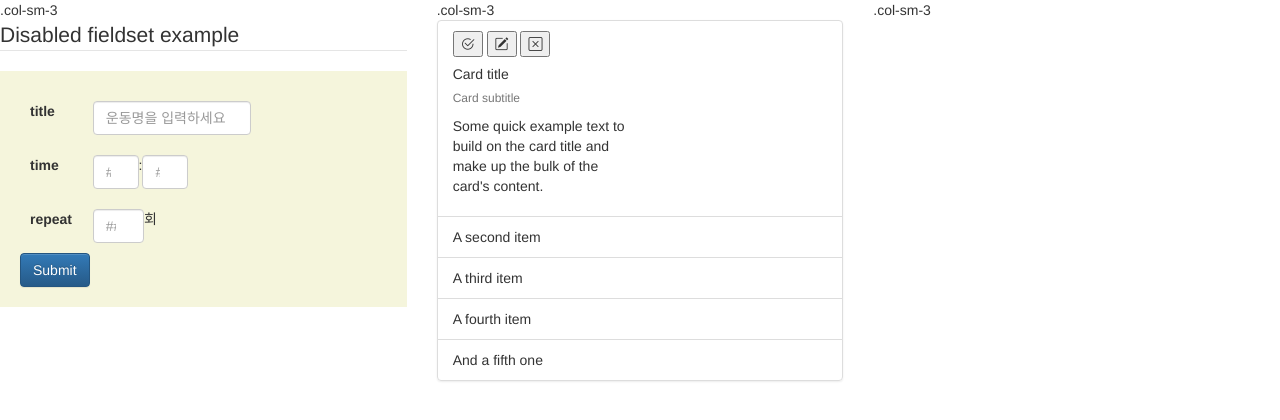
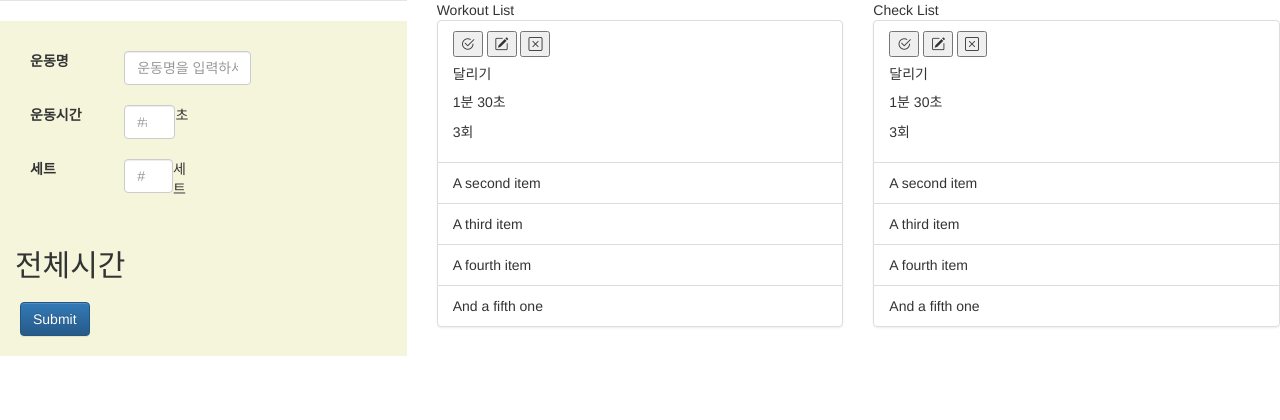
Before and after one commit to r14minji/temporary, a plain HTML site: page Workout/main.html in a window 1280 px wide. Drawn offline with nearby package versions, Linux system fonts and the light colour scheme.

Commit message:
main bootstrap

```diff
--- a/Workout/main.html
+++ b/Workout/main.html
@@ -6,6 +6,7 @@
   <meta http-equiv="X-UA-Compatible" content="IE=edge">
   <meta name="viewport" content="width=device-width, initial-scale=1.0">
   <link rel="stylesheet" href="./CSS/workout.css">
+  <script src="//code.jquery.com/jquery-1.11.1.min.js"></script>
   <!-- Option 1: Include in HTML -->
   <link rel="stylesheet" href="https://cdn.jsdelivr.net/npm/bootstrap-icons@1.3.0/font/bootstrap-icons.css">
   <!-- 합쳐지고 최소화된 최신 CSS -->
@@ -19,39 +20,45 @@
 
 <body>
   <div class="row">
-    <div class="col-md-4">.col-sm-3
-      <legend>Disabled fieldset example</legend>
+    <div class="col-md-4">
+      <legend></legend>
       <form class="form_area">
         <div class="mb-3 row">
-          <label for="inputTitle" class="col-sm-2 col-form-label">title</label>
-          <div class="col-sm-6">
+          <label for="inputTitle" class="col-sm-3 col-form-label">운동명</label>
+          <div class="col-sm-5">
             <input type="text" class="form-control" id="inputTitle" placeholder="운동명을 입력하세요">
           </div>
         </div>
         <div class="mb-3 row">
-          <label for="inputTime" class="col-sm-2 col-form-label">time</label>
-          <div class="col-sm-4 inputTime">
+          <label for="inputTime" class="col-sm-3 col-form-label">운동시간</label>
+          <div class="col-sm-3 inputTime">
             <input type="number" class="form-control" id="inputMinute" placeholder="##">
-            <p>:</p>
-            <input type="number" class="form-control" id="inputSecond" placeholder="##">
+            <p>초</p>
           </div>
         </div>
         <div class="mb-3 row">
-          <label for="inputRepeat" class="col-sm-2 col-form-label">repeat</label>
+          <label for="inputRepeat" class="col-sm-3 col-form-label">세트</label>
           <div class="col-sm-3 inputRepeat">
             <input type="number" class="form-control" id="inputRepeat" placeholder="##">
-            <p>회</p>
+            <p>세트</p>
           </div>
+        </div>
+        <div class="mb-3 row">
+          <h2>전체시간</h2>
         </div>
         <div class="col-auto">
           <button type="submit" class="btn btn-primary">Submit</button>
         </div>
       </form>
     </div>
-    <div class="col-md-4">.col-sm-3
+    <!-- 운동리스트 -->
+    <div class="col-md-4">
+      <div class="card" style="width: 100%;">
+        <div class="card-header">
+          Workout List
+        </div>
         <ul class="list-group">
           <li class="list-group-item">
-          <div class="card" style="width: 18rem;">
             <div class="btn_area">
               <button class="workout next">
                 <i class="bi bi-check2-circle"></i>
@@ -63,11 +70,11 @@
                 <i class="bi bi-x-square"></i>
               </button>
             </div>
+            <div class="contents_area">
               <div class="card-body">
-              <h5 class="card-title">Card title</h5>
-              <h6 class="card-subtitle mb-2 text-muted">Card subtitle</h6>
-              <p class="card-text">Some quick example text to build on the card title and make up the bulk of the card's
-                content.</p>
+                <h5 class="card-title">달리기</h5>
+                <p class="card-text"> 1분 30초</p>
+                <p class="card-text"> 3회</p>
               </div>
             </div>
           </li>
@@ -76,13 +83,42 @@
           <li class="list-group-item">A fourth item</li>
           <li class="list-group-item">And a fifth one</li>
         </ul>
-
-
-
-
       </div>
-    <div class="col-md-4">.col-sm-3
-
+    </div>
+    <!-- 체크리스트 -->
+    <div class="col-md-4">
+      <div class="card" style="width: 100%;">
+        <div class="card-header">
+          Check List
+        </div>
+        <ul class="list-group">
+          <li class="list-group-item">
+            <div class="btn_area">
+              <button class="workout next">
+                <i class="bi bi-check2-circle"></i>
+              </button>
+              <button class="workout modify">
+                <i class="bi bi-pencil-square"></i>
+              </button>
+              <button class="workout delete">
+                <i class="bi bi-x-square"></i>
+              </button>
+            </div>
+            <div class="contents_area">
+              <div class="card-body">
+                <h5 class="card-title">달리기</h5>
+                <p class="card-text"> 1분 30초</p>
+                <p class="card-text"> 3회</p>
+              </div>
+            </div>
+          </li>
+          <li class="list-group-item">A second item</li>
+          <li class="list-group-item">A third item</li>
+          <li class="list-group-item">A fourth item</li>
+          <li class="list-group-item">And a fifth one</li>
+        </ul>
+      </div>
+    </div>
     </div>
   </div>
 </body>
```
Lines whose indentation alone changed are shown as unchanged.
